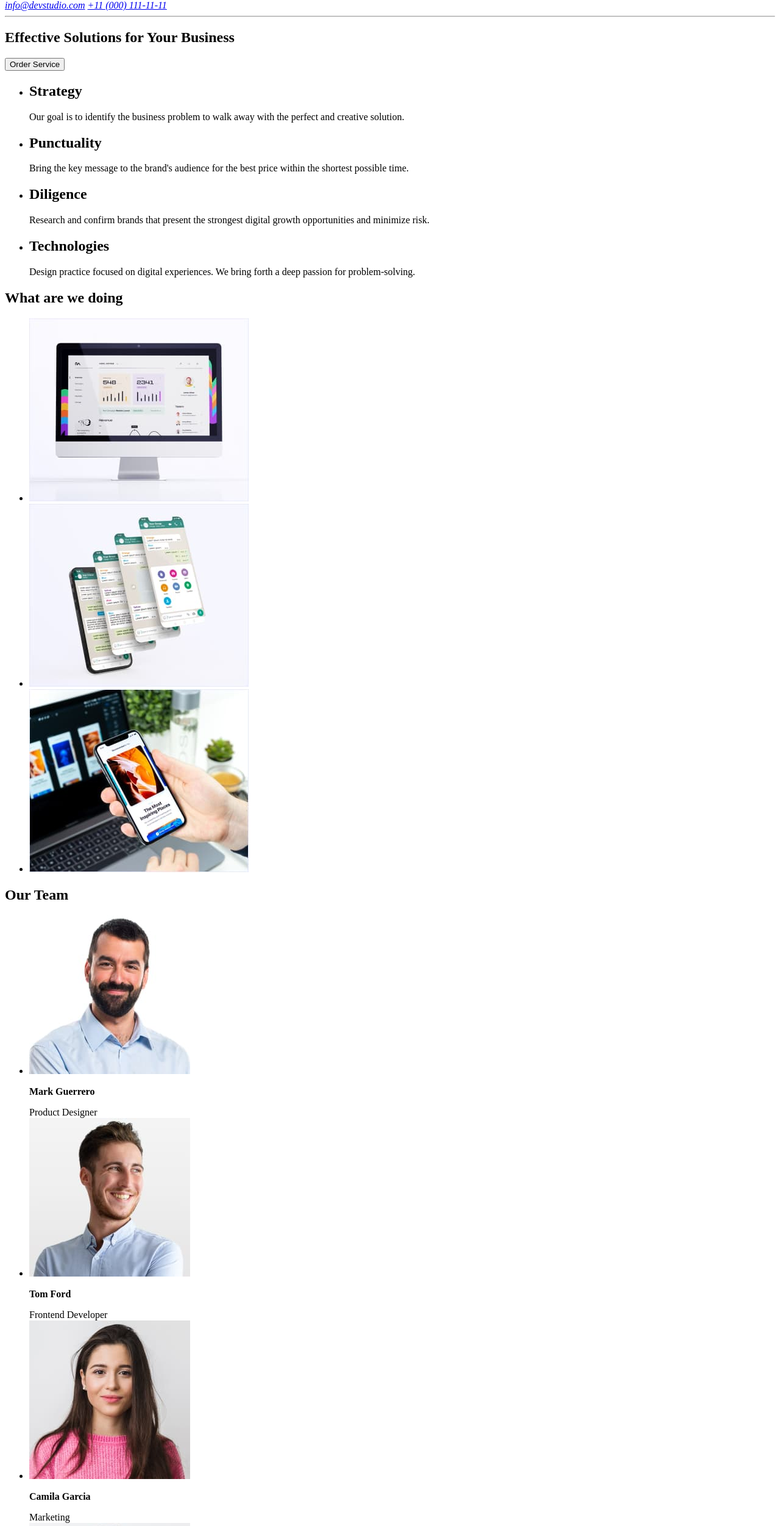
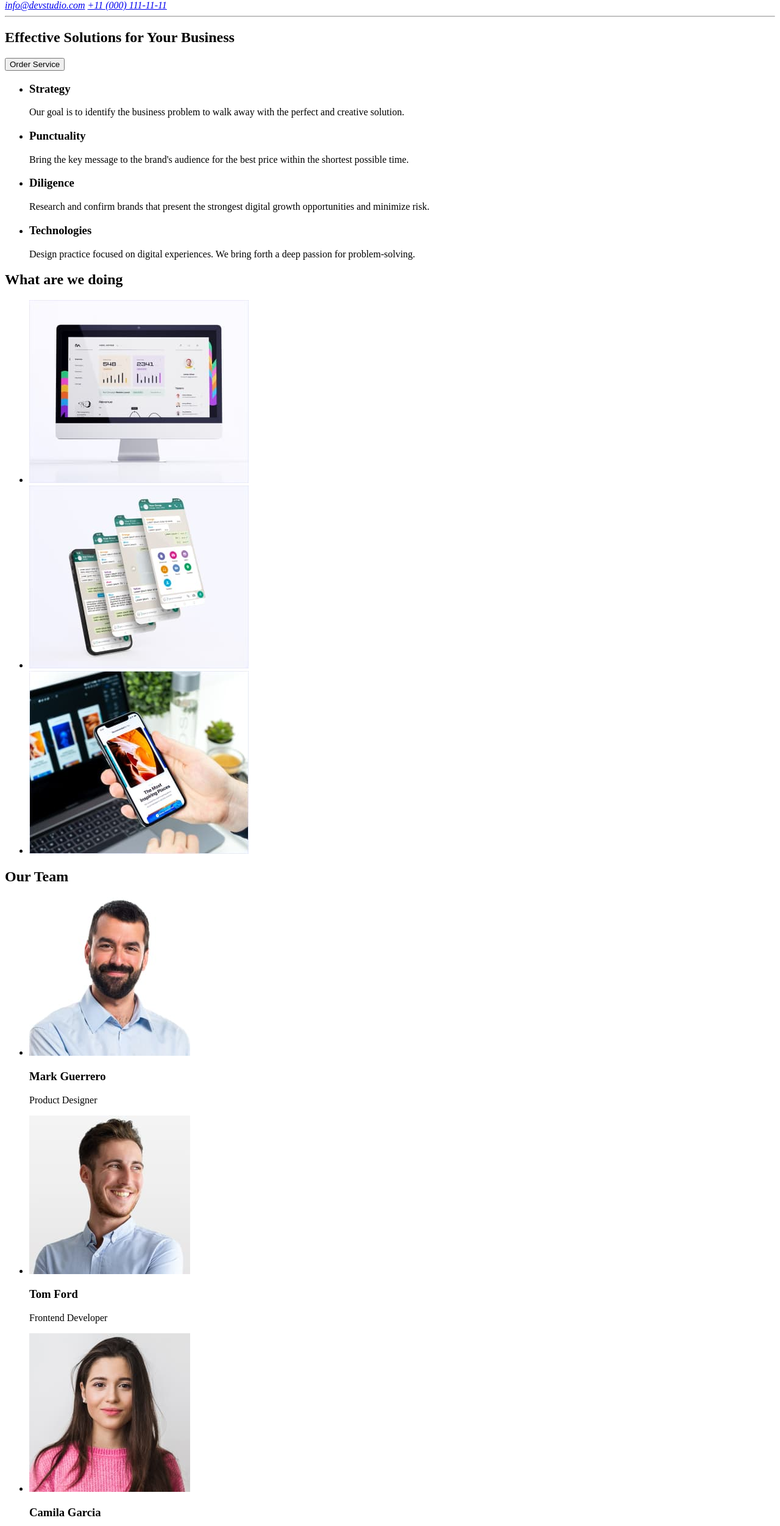
Before and after one commit to isabelamihai/goit-markup-hw-01, a plain HTML site: page index.html in a window 1280 px wide. Shown: the part 112-2614 px from the top of the page at 61% size. Drawn offline with Linux system fonts and the light colour scheme.

Commit message:
Update index.html

```diff
--- a/index.html
+++ b/index.html
@@ -36,15 +36,15 @@
         <!-- Section 1 -->
         <section>
             <ul>
-                <li><h2>Strategy</h2>
+                <li><h3>Strategy</h3>
                     <p>Our goal is to identify the business problem to walk away with the perfect and creative solution. </p></li>
-                <li><h2>Punctuality</h2>
+                <li><h3>Punctuality</h3>
                     <P>Bring the key message to the brand's audience for the best price within the shortest possible time.
                     </P></li>
-                <li><h2>Diligence</h2>
+                <li><h3>Diligence</h3>
                     <p>Research and confirm brands that present the strongest digital growth opportunities and minimize risk.
                     </p></li>
-                <li><h2>Technologies</h2>
+                <li><h3>Technologies</h3>
                     <p>Design practice focused on digital experiences. We bring forth a deep passion for problem-solving.
                     </p></li>
             </ul>
@@ -82,20 +82,20 @@
             <ul>
                 <li>
                     <img src="./images/mark.jpg" alt="Mark Guerrero"/>
-                    <p><strong>Mark Guerrero</strong></p>
-                    <span>Product Designer</span>
+                    <h3><strong>Mark Guerrero</strong></h3>
+                    <p>Product Designer</p>
                 </li>
                 <li><img src="./images/tom.jpg" alt="Tom Ford"/>
-                    <p><strong>Tom Ford</strong></p>
-                    <span>Frontend Developer</span>
+                    <h3><strong>Tom Ford</strong></h3>
+                    <p>Frontend Developer</p>
                 </li>
                 <li><img src="./images/camila.jpg" alt="Camila Garcia"/>
-                    <p><strong>Camila Garcia</strong></p>
-                    <span>Marketing</span>
+                    <h3><strong>Camila Garcia</strong></h3>
+                    <p>Marketing</p>
                 </li>
                 <li><img src="./images/daniel.jpg" alt="Daniel Wilson"/>
-                    <p><strong>Daniel Wilson</strong></p>
-                    <span>UI Designer</span>
+                    <h3><strong>Daniel Wilson</strong></h3>
+                    <p>UI Designer</p>
                 </li>
             </ul>
         </section>
```
